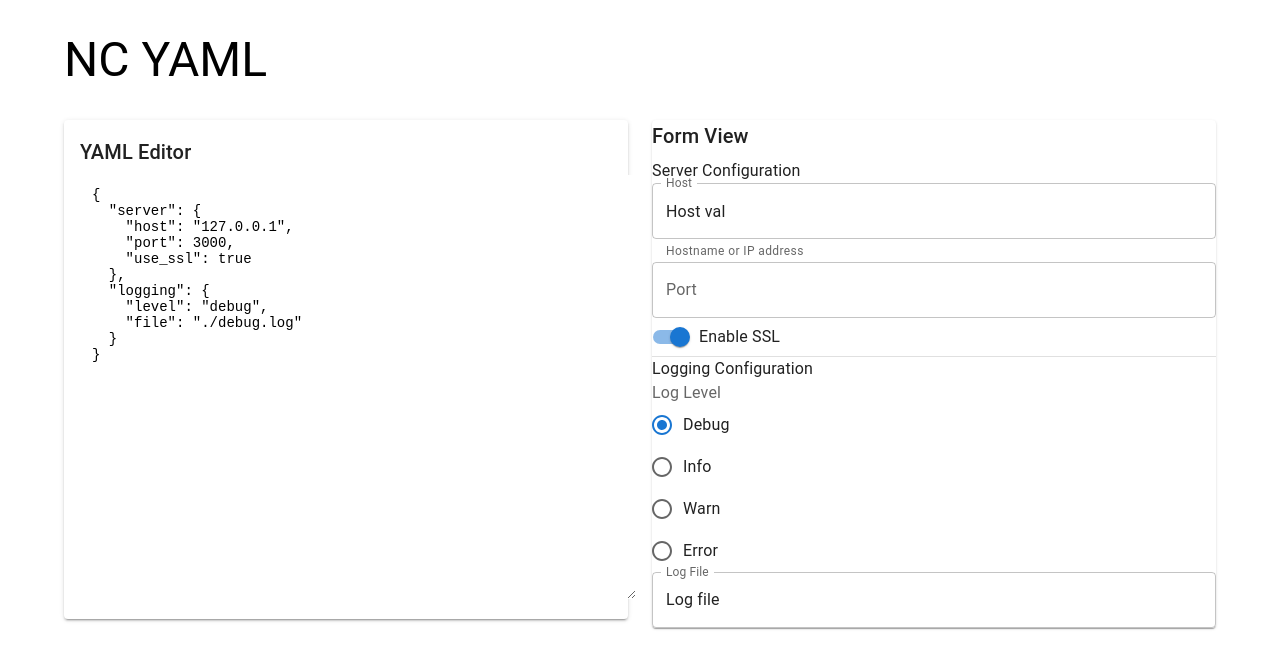
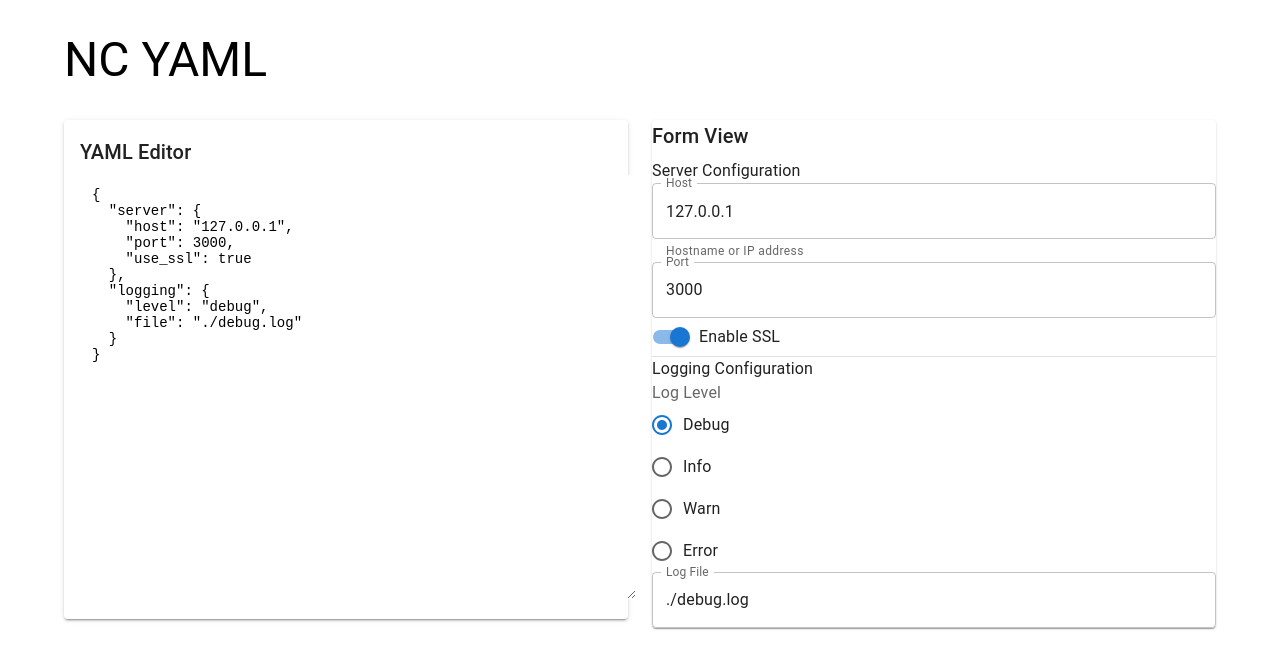
Before and after one commit to x6o/nc-yaml, a React (Create React App) app in the folder frontend/: page / in a window 1280 px wide. Shown: the top 668 px of the page. Built offline with nearby package versions, Linux system fonts and the light colour scheme; the HTML template or start-up script is replaced by a standard one.

Commit message:
FE: Form view logic (onchange)

```diff
--- a/frontend/src/App.tsx
+++ b/frontend/src/App.tsx
@@ -144,7 +144,10 @@ const App: React.FC = () => {
 
         <Box sx={{ flex: 1 }}>
           {config && (
-            <FormView/>
+            <FormView
+              config={config}
+              onChange={handleFormChange}
+            />
           )}
         </Box>
       </Box>
--- a/frontend/src/components/FormView.tsx
+++ b/frontend/src/components/FormView.tsx
@@ -13,10 +13,38 @@ import {
   Divider,
 } from '@mui/material';
 
-interface FormViewProps {
+// Same as app.tsx
+interface Config {
+  server: {
+    host: string;
+    port: number;
+    use_ssl: boolean;
+  };
+  logging: {
+    level: 'debug' | 'info' | 'warn' | 'error';
+    file: string;
+  };
 }
 
-const FormView: React.FC<FormViewProps> = ({ }) => {
+interface FormViewProps {
+  config: Config;
+  onChange: (config: Config) => void;
+}
+
+const FormView: React.FC<FormViewProps> = ({ config, onChange }) => {
+  const handleServerChange = (field: any, value: any) => {
+    onChange({
+      ...config,
+      server: { ...config.server, [field]: value },
+    });
+  };
+
+  const handleLoggingChange = (field: any, value: string) => {
+    onChange({
+      ...config,
+      logging: { ...config.logging, [field]: value },
+    });
+  };
 
   return (
     <Paper>
@@ -32,7 +60,8 @@ const FormView: React.FC<FormViewProps> = ({ }) => {
         <TextField
           fullWidth
           label="Host"
-          value="Host val"
+          value={config.server?.host || ''}
+          onChange={(e) => handleServerChange('host', e.target.value)}
           helperText="Hostname or IP address"
         />
 
@@ -40,13 +69,15 @@ const FormView: React.FC<FormViewProps> = ({ }) => {
           fullWidth
           label="Port"
           type="number"
-          value="port val"
+          value={config.server?.port || ''}
+          onChange={(e) => handleServerChange('port', parseInt(e.target.value, 10))}
         />
 
         <FormControlLabel
           control={
             <Switch
-              checked={true}
+              checked={config.server?.use_ssl || false}
+              onChange={(e) => handleServerChange('use_ssl', e.target.checked)}
             />
           }
           label="Enable SSL"
@@ -61,9 +92,9 @@ const FormView: React.FC<FormViewProps> = ({ }) => {
         <FormControl component="fieldset">
           <FormLabel component="legend">Log Level</FormLabel>
           <RadioGroup
-            value="debug"
+            value={config.logging?.level || 'debug'}
+            onChange={(e) => handleLoggingChange('level', e.target.value)}
           >
-
             <FormControlLabel value="debug" control={<Radio />} label="Debug" />
             <FormControlLabel value="info" control={<Radio />} label="Info" />
             <FormControlLabel value="warn" control={<Radio />} label="Warn" />
@@ -74,7 +105,8 @@ const FormView: React.FC<FormViewProps> = ({ }) => {
         <TextField
           fullWidth
           label="Log File"
-          value="Log file"
+          value={config.logging?.file || ''}
+          onChange={(e) => handleLoggingChange('file', e.target.value)}
         />
       </Box>
     </Paper>
```
